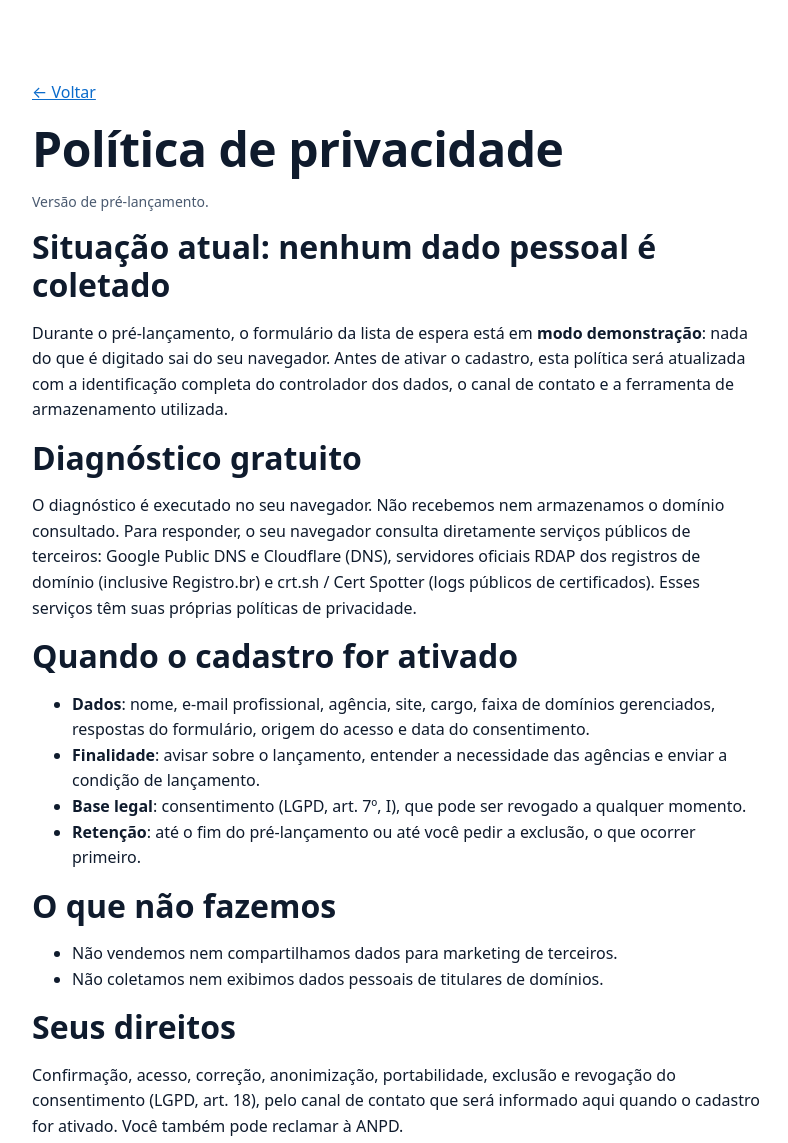
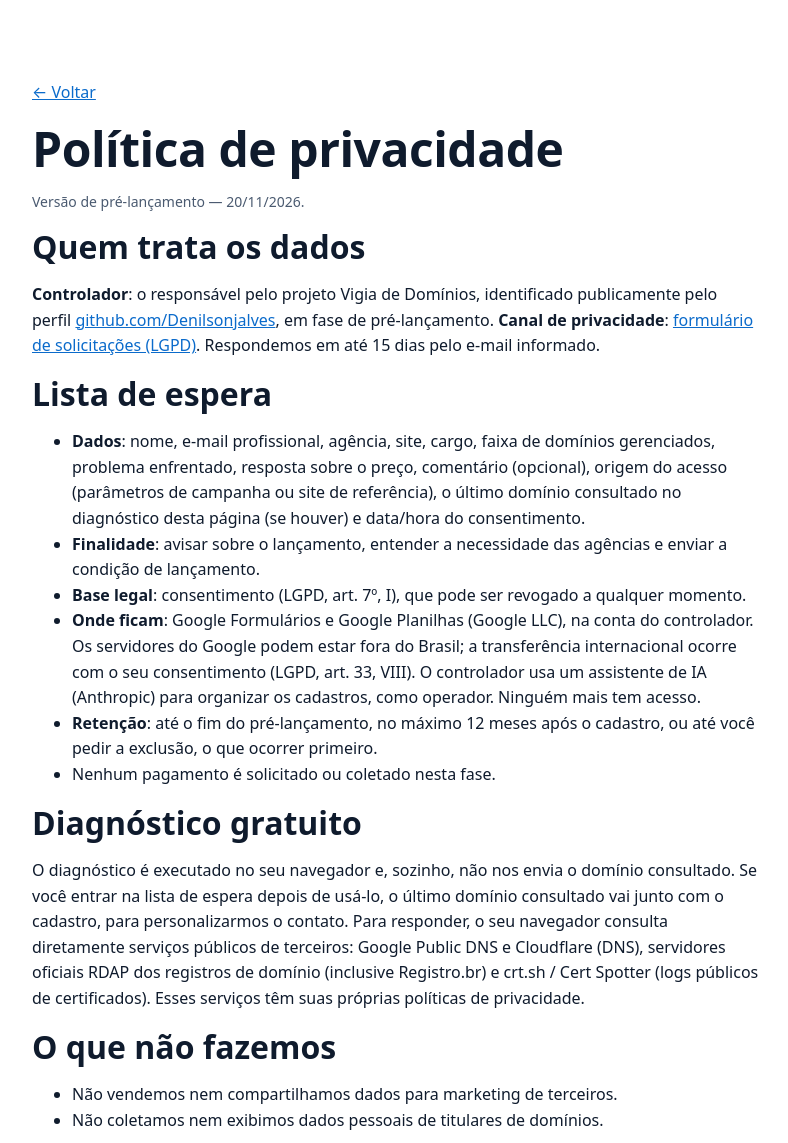
Before and after one commit to Denilsonjalves/vigia-de-dominios, a plain HTML site: page privacidade.html in a window 1280 px wide. Shown: the top 1143 px of the page, without its empty margins (244-1032 px from the left). Drawn offline with Linux system fonts and the light colour scheme.

Commit message:
Ativa a lista de espera (Google Forms) e atualiza a política de privacidade

```diff
--- a/privacidade.html
+++ b/privacidade.html
@@ -9,35 +9,45 @@
   <main class="secao"><div class="wrap estreito">
     <p><a href="index.html">← Voltar</a></p>
     <h1>Política de privacidade</h1>
-    <p class="nota">Versão de pré-lançamento.</p>
+    <p class="nota">Versão de pré-lançamento — 20/11/2026.</p>
 
-    <h2>Situação atual: nenhum dado pessoal é coletado</h2>
-    <p>Durante o pré-lançamento, o formulário da lista de espera está em <strong>modo demonstração</strong>: nada do que é digitado sai
-      do seu navegador. Antes de ativar o cadastro, esta política será atualizada com a identificação completa do controlador
-      dos dados, o canal de contato e a ferramenta de armazenamento utilizada.</p>
+    <h2>Quem trata os dados</h2>
+    <p><strong>Controlador</strong>: o responsável pelo projeto Vigia de Domínios, identificado publicamente pelo perfil
+      <a href="https://github.com/Denilsonjalves" rel="noopener">github.com/Denilsonjalves</a>, em fase de pré-lançamento.
+      <strong>Canal de privacidade</strong>:
+      <a href="https://docs.google.com/forms/d/e/1FAIpQLSfl-ySpRpgNoiRoHmUnBJ8LjmCQWj80ANocnarZwQ6KxhL31A/viewform" rel="noopener">formulário de solicitações (LGPD)</a>.
+      Respondemos em até 15 dias pelo e-mail informado.</p>
+
+    <h2>Lista de espera</h2>
+    <ul>
+      <li><strong>Dados</strong>: nome, e-mail profissional, agência, site, cargo, faixa de domínios gerenciados, problema
+        enfrentado, resposta sobre o preço, comentário (opcional), origem do acesso (parâmetros de campanha ou site de
+        referência), o último domínio consultado no diagnóstico desta página (se houver) e data/hora do consentimento.</li>
+      <li><strong>Finalidade</strong>: avisar sobre o lançamento, entender a necessidade das agências e enviar a condição de lançamento.</li>
+      <li><strong>Base legal</strong>: consentimento (LGPD, art. 7º, I), que pode ser revogado a qualquer momento.</li>
+      <li><strong>Onde ficam</strong>: Google Formulários e Google Planilhas (Google LLC), na conta do controlador. Os servidores
+        do Google podem estar fora do Brasil; a transferência internacional ocorre com o seu consentimento (LGPD, art. 33, VIII).
+        O controlador usa um assistente de IA (Anthropic) para organizar os cadastros, como operador. Ninguém mais tem acesso.</li>
+      <li><strong>Retenção</strong>: até o fim do pré-lançamento, no máximo 12 meses após o cadastro, ou até você pedir a
+        exclusão, o que ocorrer primeiro.</li>
+      <li>Nenhum pagamento é solicitado ou coletado nesta fase.</li>
+    </ul>
 
     <h2>Diagnóstico gratuito</h2>
-    <p>O diagnóstico é executado no seu navegador. Não recebemos nem armazenamos o domínio consultado. Para responder, o seu
-      navegador consulta diretamente serviços públicos de terceiros: Google Public DNS e Cloudflare (DNS), servidores oficiais
-      RDAP dos registros de domínio (inclusive Registro.br) e crt.sh / Cert Spotter (logs públicos de certificados). Esses
-      serviços têm suas próprias políticas de privacidade.</p>
-
-    <h2>Quando o cadastro for ativado</h2>
-    <ul>
-      <li><strong>Dados</strong>: nome, e-mail profissional, agência, site, cargo, faixa de domínios gerenciados, respostas do formulário,
-        origem do acesso e data do consentimento.</li>
-      <li><strong>Finalidade</strong>: avisar sobre o lançamento, entender a necessidade das agências e enviar a condição de lançamento.</li>
-      <li><strong>Base legal</strong>: consentimento (LGPD, art. 7º, I), que pode ser revogado a qualquer momento.</li>
-      <li><strong>Retenção</strong>: até o fim do pré-lançamento ou até você pedir a exclusão, o que ocorrer primeiro.</li>
-    </ul>
+    <p>O diagnóstico é executado no seu navegador e, sozinho, não nos envia o domínio consultado. Se você entrar na lista de
+      espera depois de usá-lo, o último domínio consultado vai junto com o cadastro, para personalizarmos o contato. Para
+      responder, o seu navegador consulta diretamente serviços públicos de terceiros: Google Public DNS e Cloudflare (DNS),
+      servidores oficiais RDAP dos registros de domínio (inclusive Registro.br) e crt.sh / Cert Spotter (logs públicos de
+      certificados). Esses serviços têm suas próprias políticas de privacidade.</p>
 
     <h2>O que não fazemos</h2>
     <ul><li>Não vendemos nem compartilhamos dados para marketing de terceiros.</li>
       <li>Não coletamos nem exibimos dados pessoais de titulares de domínios.</li></ul>
 
     <h2>Seus direitos</h2>
-    <p>Confirmação, acesso, correção, anonimização, portabilidade, exclusão e revogação do consentimento (LGPD, art. 18), pelo canal
-      de contato que será informado aqui quando o cadastro for ativado. Você também pode reclamar à ANPD.</p>
+    <p>Confirmação, acesso, correção, anonimização, portabilidade, exclusão e revogação do consentimento (LGPD, art. 18), pelo
+      <a href="https://docs.google.com/forms/d/e/1FAIpQLSfl-ySpRpgNoiRoHmUnBJ8LjmCQWj80ANocnarZwQ6KxhL31A/viewform" rel="noopener">formulário de solicitações</a>.
+      Você também pode reclamar à Autoridade Nacional de Proteção de Dados (ANPD).</p>
   </div></main>
 </body>
 </html>
```
Also changed, not shown: config.js (+15 -8 lines), index.html (+2 -1 lines).
